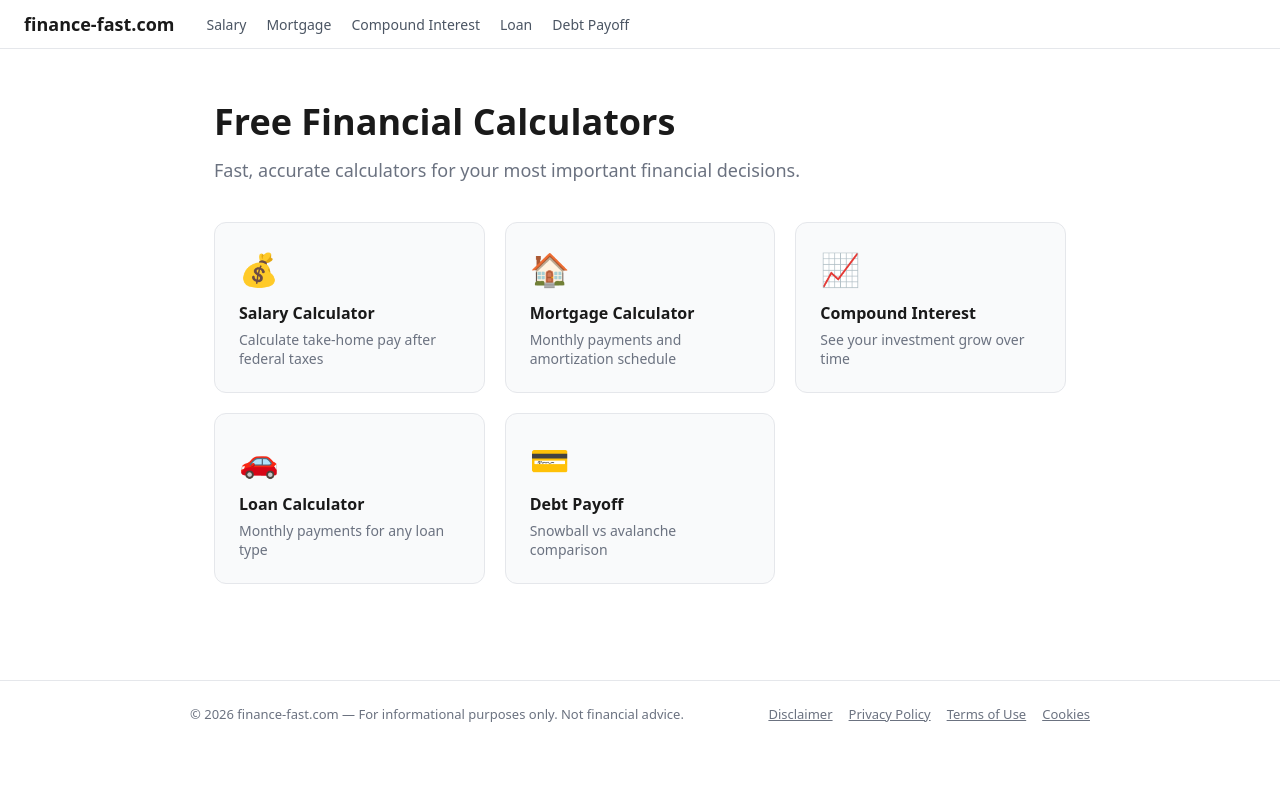
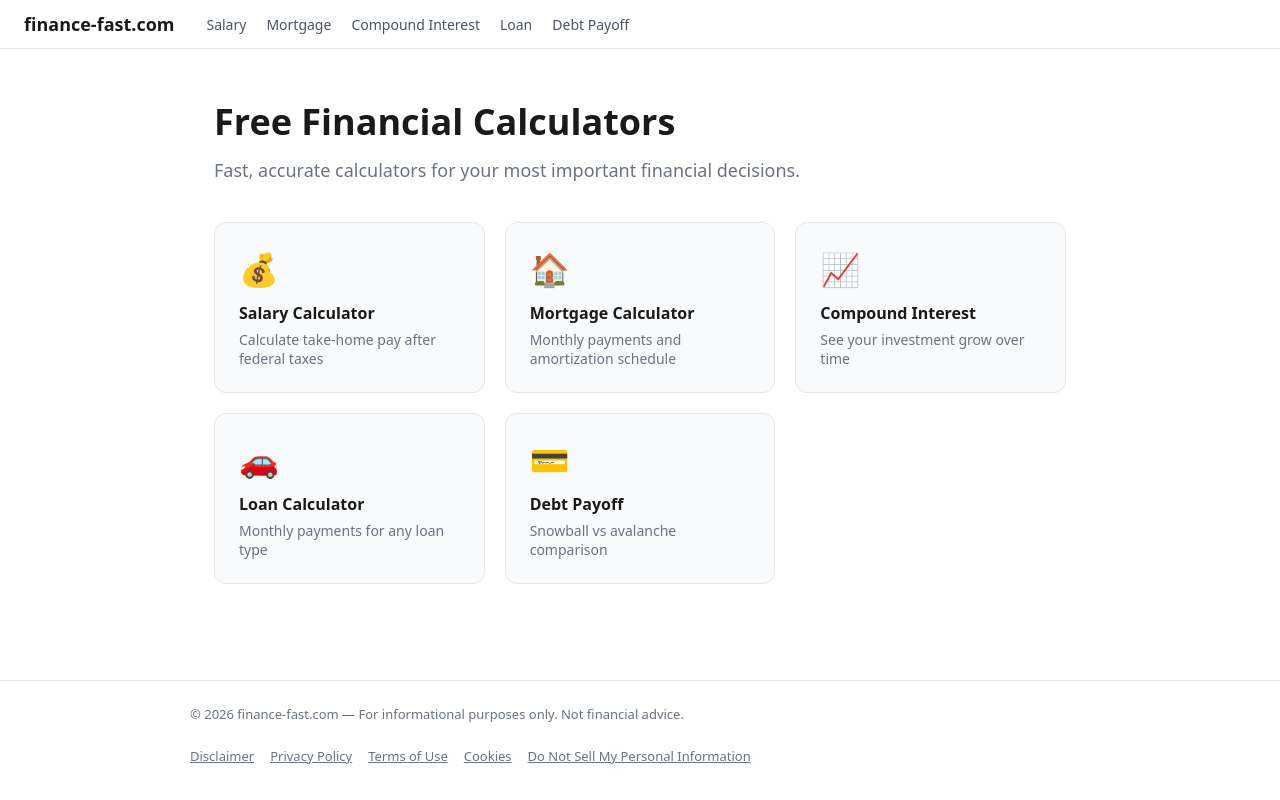
Before and after one commit to aure84/finance-calculator, a React (Vite) app: page / in a window 1280 px wide. Built offline with nearby package versions, Linux system fonts and the light colour scheme.

Commit message:
fix: add CCPA Do Not Sell footer link (AdSense requirement)

```diff
--- a/src/components/Footer.tsx
+++ b/src/components/Footer.tsx
@@ -10,6 +10,7 @@ export default function Footer() {
           <Link to="/privacy-policy" style={{ color: '#6b7280' }}>Privacy Policy</Link>
           <Link to="/terms-of-use" style={{ color: '#6b7280' }}>Terms of Use</Link>
           <Link to="/cookies" style={{ color: '#6b7280' }}>Cookies</Link>
+          <Link to="/privacy-policy#ccpa" style={{ color: '#6b7280' }}>Do Not Sell My Personal Information</Link>
         </nav>
       </div>
     </footer>
```
